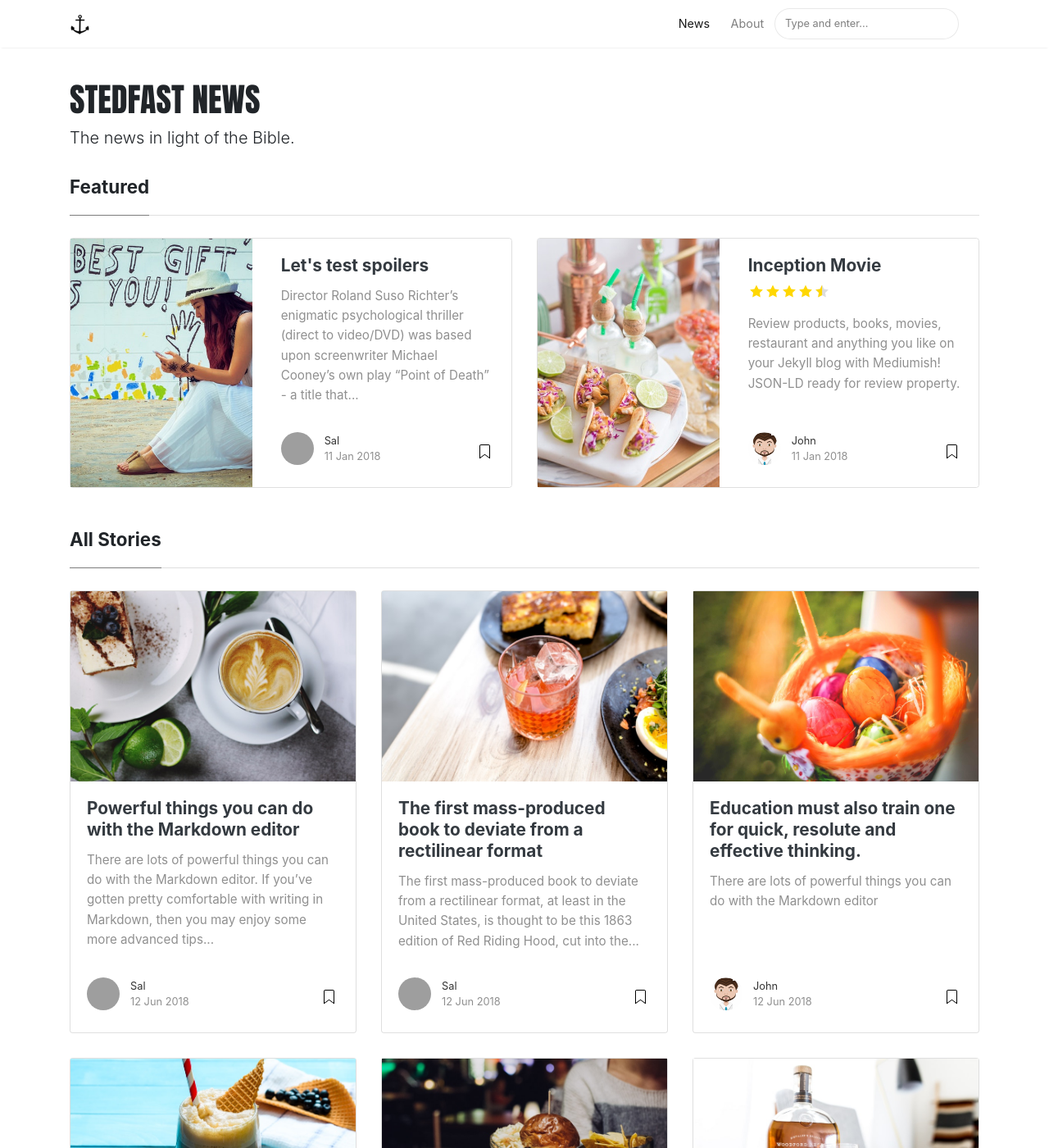
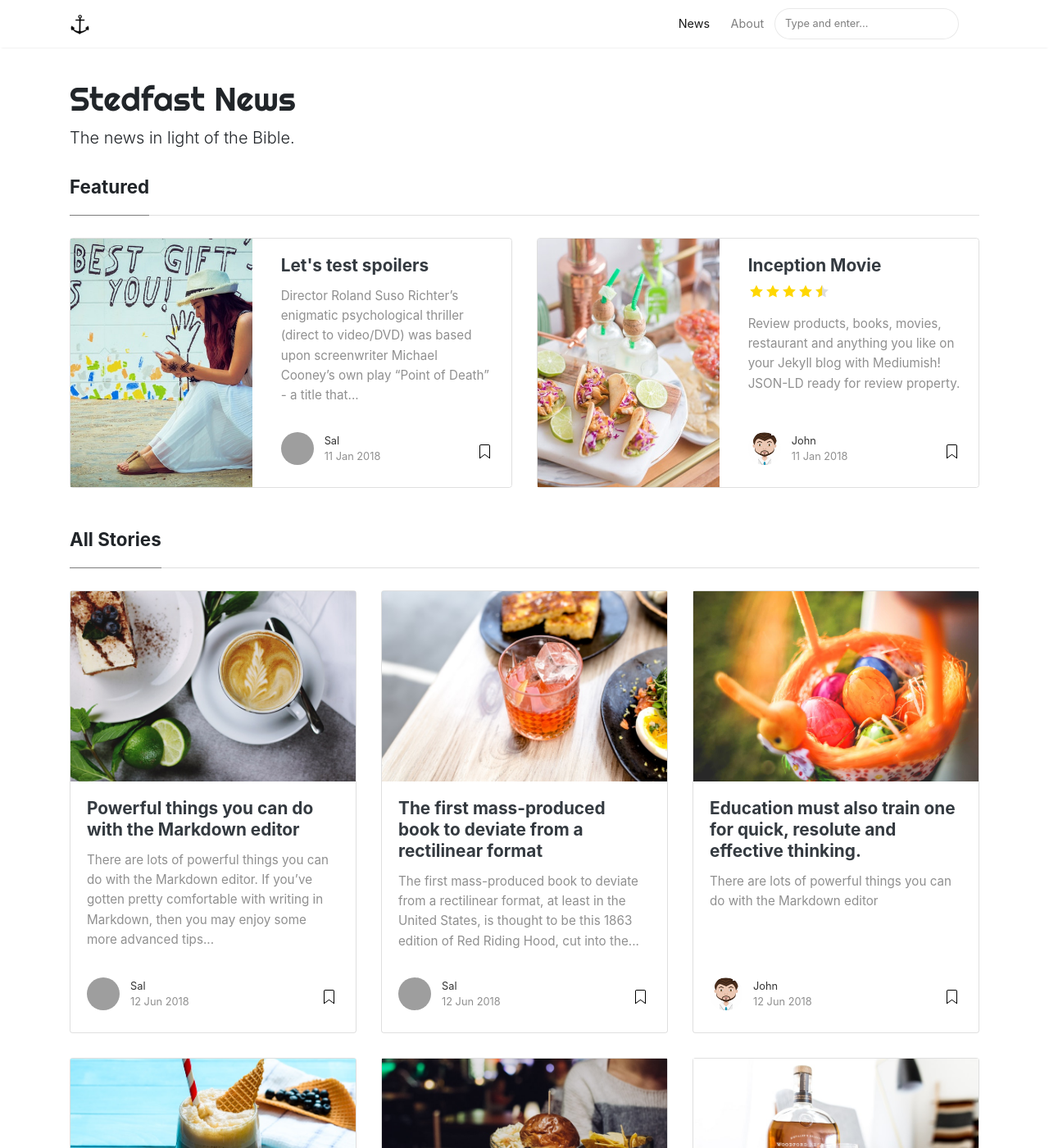
Before and after one commit to flashlightministries/stedfastnews, a Jekyll site: the page built from index.html, in a window 1280 px wide and 1400 px high. Shown: the whole window at 82% size. Built offline with Jekyll 4.4.1, drawn with Linux system fonts in a browser that asks for light colours; nearby versions of some CDN libraries; the list of posts is cut into pages by our own code; grey boxes are pictures that could not be loaded.

Commit message:
Update screen.css

```diff
--- a/assets/css/screen.css
+++ b/assets/css/screen.css
@@ -305,8 +305,7 @@ span.post-read-more a:hover {
 }
 
 .mainheading h1.sitetitle {
-    font-family: Impact,Haettenschweiler,Franklin Gothic Bold,Charcoal,Helvetica Inserat,Bitstream Vera Sans Bold,Arial Black,sans serif;
-    text-transform: uppercase;
+    font-family: Righteous;
 }
 
 .mainheading h1.posttitle {
```
